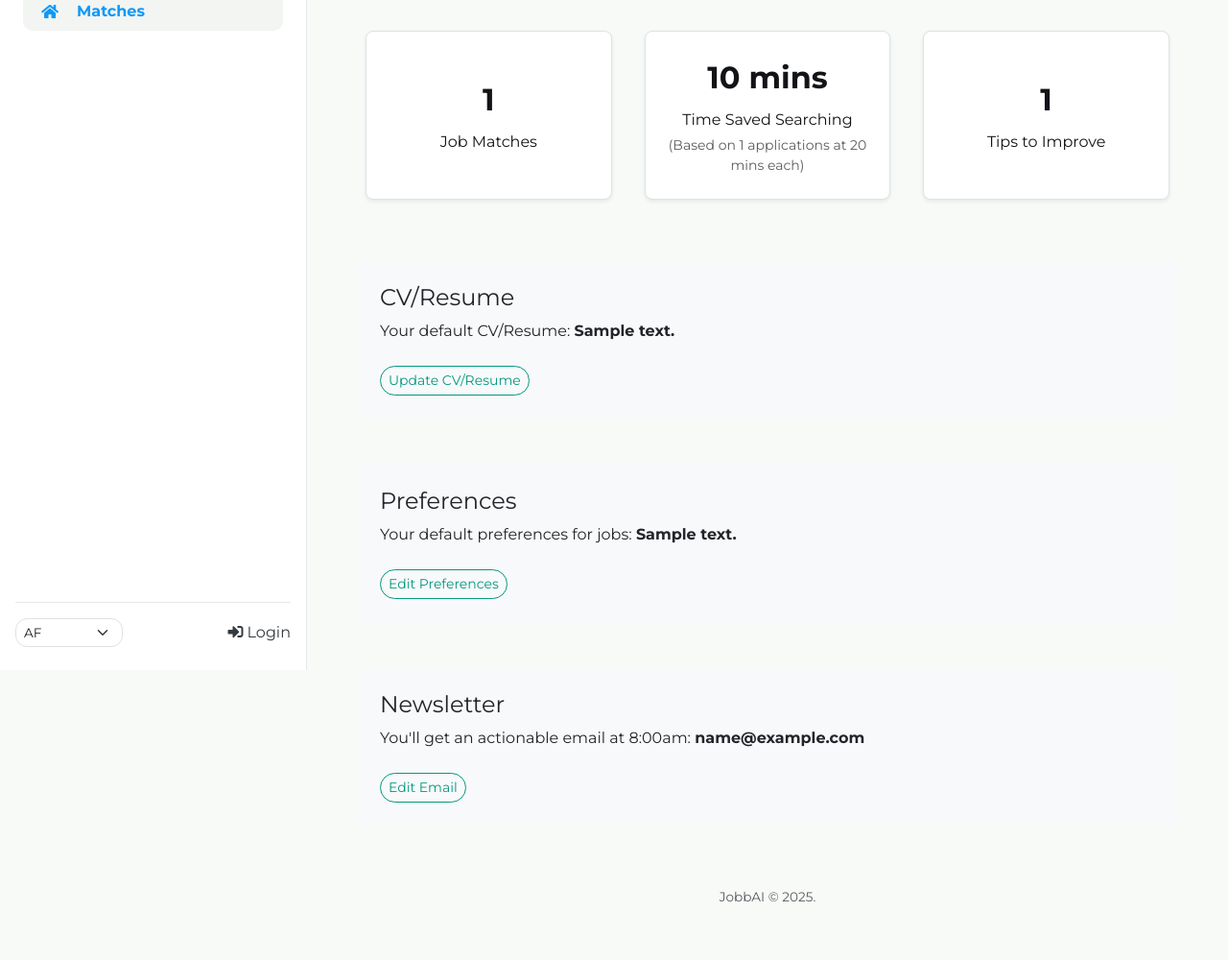
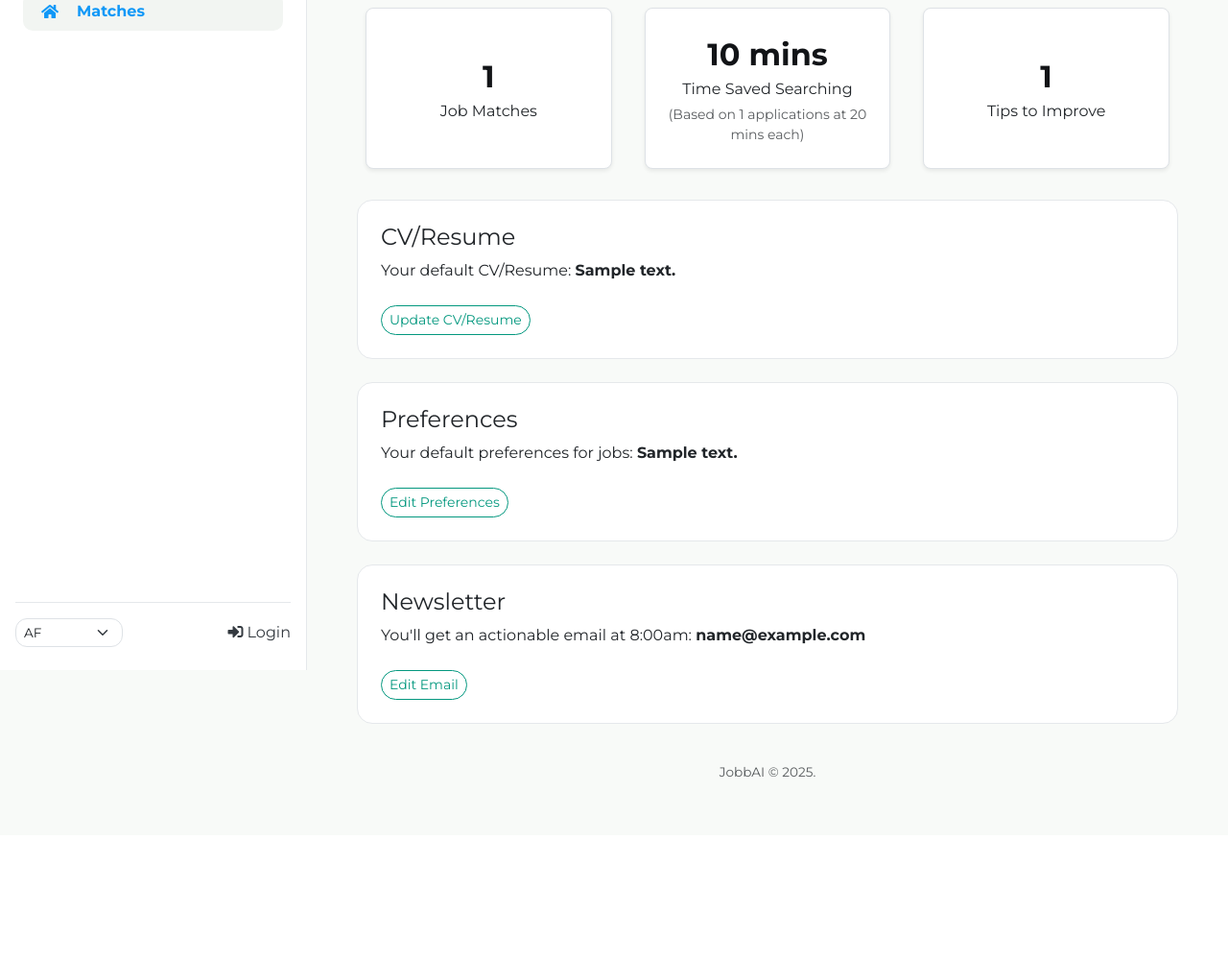
Before and after one commit to wenjiaqi8255/job-hunter, a Django app: template matcher/templates/matcher/profile_page.html in a window 1280 px wide. Shown: the part 102-1102 px from the top of the page at 96% size. After the commit the page ends 912 px from the top, so only its background shows below. Run offline with Django 5.2, Linux system fonts and the light colour scheme; the template is opened without the code that fills it: most values are stand-ins (such as "Sample title", 1, 10 or a date in 2020).

Commit message:
Refactor profile and applications templates for improved styling and consistency. Migrate inline styles to external CSS, update heading classes for uniformity, and enhance layout structure with card components. Adjust container padding and remove unnecessary classes for a cleaner design.

```diff
--- a/matcher/templates/matcher/my_applications.html
+++ b/matcher/templates/matcher/my_applications.html
@@ -4,10 +4,10 @@
 {% block title %}My Saved Applications{% endblock %}
 
 {% block content %}
-<div class="container-fluid py-4 px-md-5">
+<div class="container-fluid py-4">
 
     <div class="d-flex justify-content-between align-items-center mb-4">
-        <h1 class="h1 fw-semibold">My Applications</h1>
+        <h1 class="h1">My Applications</h1>
     </div>
 
     <!-- Status Filter Tabs -->
--- a/matcher/templates/matcher/profile_page.html
+++ b/matcher/templates/matcher/profile_page.html
@@ -5,55 +5,12 @@
 {% block title %}My Profile - JobbAI MVP{% endblock %}
 
 {% block styles %}
-<style>
-    .profile-header {
-        margin-bottom: 2rem;
-    }
-    .profile-header h1 {
-        font-size: 2rem; /* Figma: Hi, Anya - 32px, bold */
-        font-weight: bold;
-    }
-    .stats-container {
-        display: flex;
-        justify-content: space-around;
-        margin-bottom: 2rem;
-        gap: 1rem; /* Add gap between cards */
-    }
-    .stat-card {
-        border: 1px solid #dee2e6; /* Figma border color */
-        border-radius: 8px; /* Figma border radius */
-        padding: 1.5rem; /* Figma padding */
-        text-align: center;
-        background-color: #fff;
-        box-shadow: 0 0.125rem 0.25rem rgba(0,0,0,.075);
-        flex-basis: 30%; /* Distribute space among 3 cards */
-        display: flex;
-        flex-direction: column;
-        justify-content: center; /* Center content vertically */
-        min-height: 120px; /* Ensure cards have a minimum height */
-    }
-    .stat-value {
-        font-size: 2rem; /* Figma: 24px, bold */
-        font-weight: bold;
-        color: #121417; /* Figma text color */
-    }
-    .stat-label {
-        font-size: 1rem; /* Figma: 16px, medium */
-        color: #121417; /* Figma text color */
-        margin-top: 0.5rem;
-    }
-    .placeholder-section {
-        background-color: #f8f9fa;
-        padding: 1.5rem;
-        border-radius: .25rem;
-        margin-top: 2rem;
-    }
-</style>
+{# 样式已迁移到 static/matcher/css/jobbAI_styles.css，无需内联样式 #}
 {% endblock styles %}
 
 {% block content %}
 <div class="container mt-4">
-    <div class="profile-header">
+    <div class="h1">
         <h1 class="h1">Hi, {{ user.username }}!</h1>
     </div>
 
@@ -74,8 +31,8 @@
     </div>
 
     {# Placeholder sections for CV/Resume, Preferences, Newsletter as per Figma #}
-    <div class="row mt-4">
-        <div class="col-md-12">
+    <div class="card jobbAI-job-card">
+        <div class="card-body">
             <div class="placeholder-section">
                 <h4 class="h4">CV/Resume</h4>
                 <p>Your default CV/Resume: <strong>{% if user_cv_text %}{{ user_cv_text|truncatewords:10 }}{% else %}No CV uploaded.{% endif %}</strong></p>
@@ -84,8 +41,8 @@
         </div>
     </div>
 
-    <div class="row mt-3">
-        <div class="col-md-12">
+    <div class="card jobbAI-job-card">
+        <div class="card-body">
             <div class="placeholder-section">
                 <h4 class="h4">Preferences</h4>
                 <p>Your default preferences for jobs: <strong>{% if user_preferences_text %}{{ user_preferences_text|truncatewords:10 }}{% else %}Little German required, startup... (Placeholder){% endif %}</strong></p>
@@ -195,8 +152,8 @@
                     </div>
                 </div>
 
-    <div class="row mt-3 mb-5">
-        <div class="col-md-12">
+    <div class="card jobbAI-job-card">
+        <div class="card-body">
             <div class="placeholder-section">
                 <h4 class="h4">Newsletter</h4>
                 <p>You'll get an actionable email at 8:00am: <strong>{% if user_email %}{{ user_email }}{% else %}No email set.{% endif %}</strong></p>
```
Also changed, not shown: static/matcher/css/jobbAI_styles.css (+32 -0 lines).
